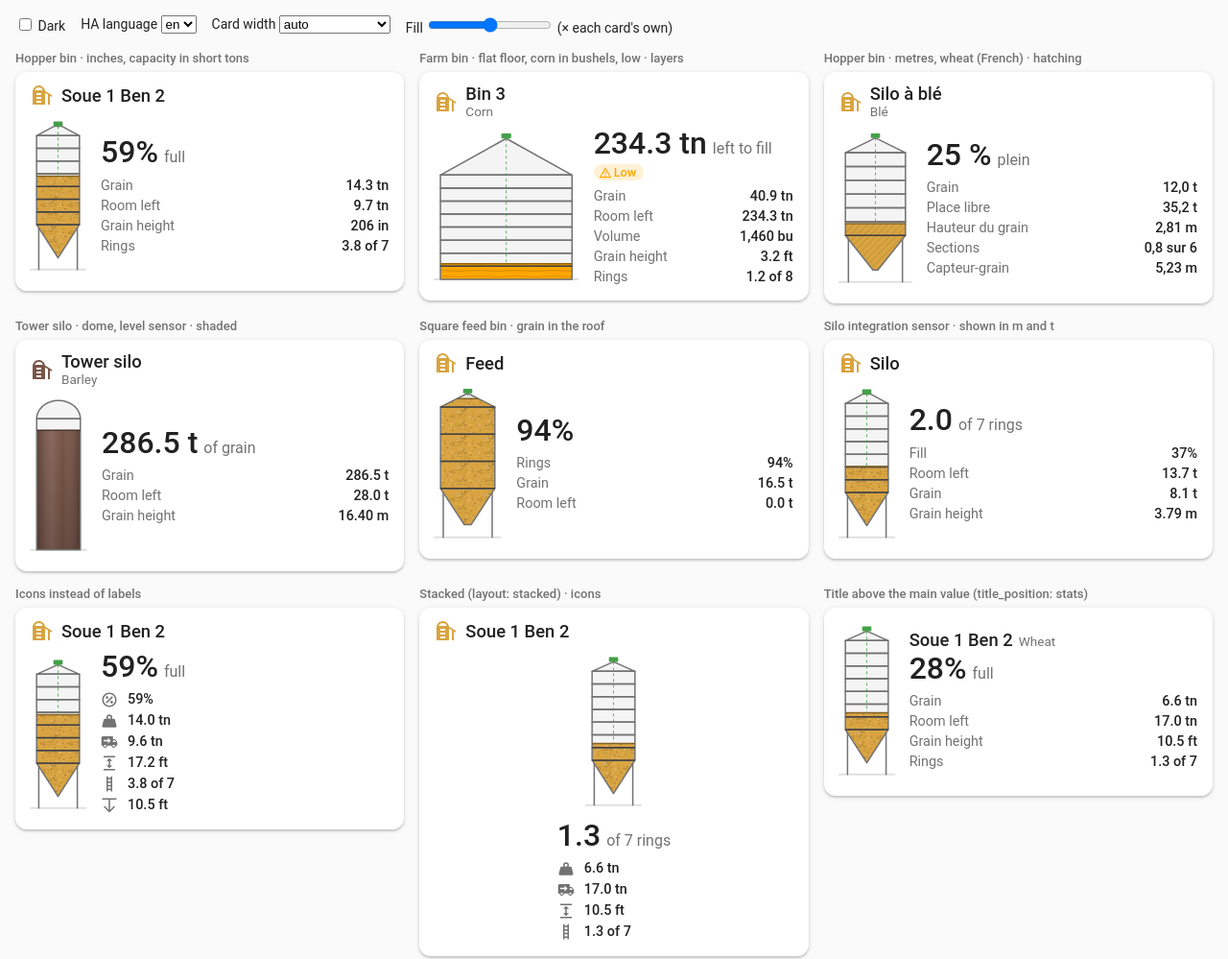
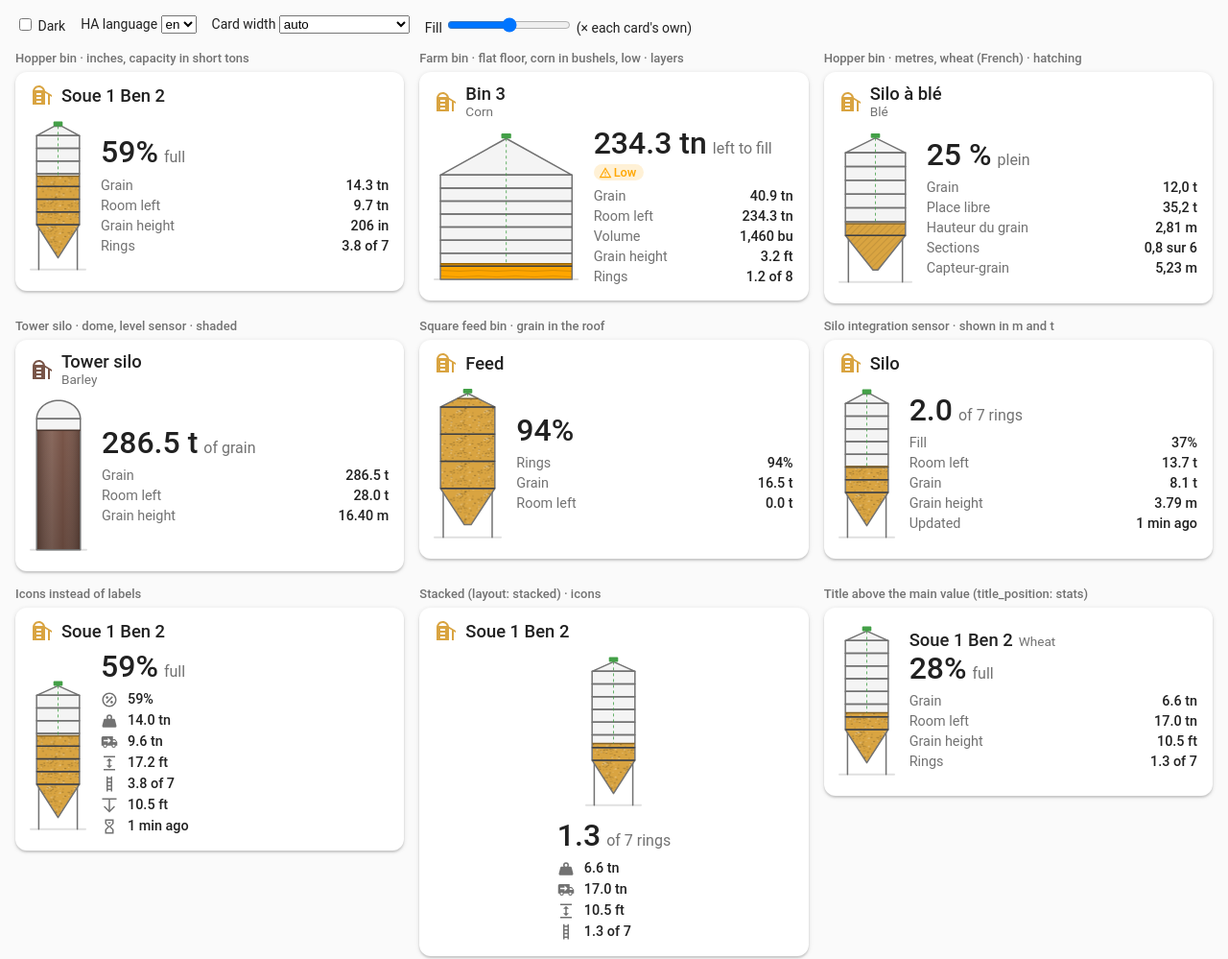
Before and after one commit to olivierouellet/Silo-Card, a website built with Vite: page dev/index.html in a window 1280 px wide. Shown: the top 999 px of the page at 96% size. Built offline with nearby package versions, Linux system fonts and the light colour scheme.

Commit message:
[Tooling] Added 3- and 4-column widths and the updated row to the dev harness
Co-Authored-By: Claude Opus 5.5 <noreply@anthropic.com>

```diff
--- a/dev/harness.ts
+++ b/dev/harness.ts
@@ -361,7 +361,7 @@ const CASES: Case[] = [
     config: {
       entity: 'sensor.soue1ben2_fill',
       primary: 'rings',
-      rows: ['percent', 'remaining', 'weight', 'level'],
+      rows: ['percent', 'remaining', 'weight', 'level', 'updated'],
       // Entered in inches and short tons; shown in metres and tonnes.
       display_unit: 'm',
       display_weight_unit: 't',
@@ -373,7 +373,7 @@ const CASES: Case[] = [
     config: {
       ...BIN_FOR_ICONS,
       labels: 'icons',
-      rows: ['percent', 'weight', 'remaining', 'level', 'rings', 'distance'],
+      rows: ['percent', 'weight', 'remaining', 'level', 'rings', 'distance', 'updated'],
     },
   },
   {
@@ -411,12 +411,18 @@ const CASES: Case[] = [
   {
     title: 'Too old · last update 5 h ago, stale_after: 1 h',
     fill: 0.5,
-    config: { ...BIN_FOR_ICONS, entity: 'sensor.old', labels: 'icons', stale_after: { hours: 1 } },
+    config: {
+      ...BIN_FOR_ICONS,
+      entity: 'sensor.old',
+      labels: 'icons',
+      rows: ['weight', 'remaining', 'level', 'updated'],
+      stale_after: { hours: 1 },
+    },
   },
   {
     title: 'Stale · unavailable, last reading from the history',
     fill: 0,
-    config: { ...BIN_FOR_ICONS, entity: 'sensor.stale', labels: 'icons', rows: ['weight', 'remaining', 'distance'] },
+    config: { ...BIN_FOR_ICONS, entity: 'sensor.stale', labels: 'icons', rows: ['weight', 'remaining', 'distance', 'updated'] },
   },
   {
     title: 'Errors · no reading, no dimensions',
--- a/dev/index.html
+++ b/dev/index.html
@@ -85,7 +85,7 @@
     <div class="controls">
       <label><input type="checkbox" id="dark" /> Dark</label>
       <label>HA language <select id="lang"><option>en</option><option>fr</option></select></label>
-      <label>Card width <select id="width"><option value="">auto</option><option value="200">200 px (narrow)</option><option value="320">320 px (phone)</option><option value="500">500 px</option></select></label>
+      <label>Card width <select id="width"><option value="">auto</option><option value="110">110 px (3 columns)</option><option value="160">160 px (4 columns)</option><option value="200">200 px (narrow)</option><option value="320">320 px (phone)</option><option value="500">500 px</option></select></label>
       <label>Fill <input id="fill" type="range" min="0" max="200" value="100" /> (× each card's own)</label>
     </div>
     <div class="grid" id="cards"></div>
```
